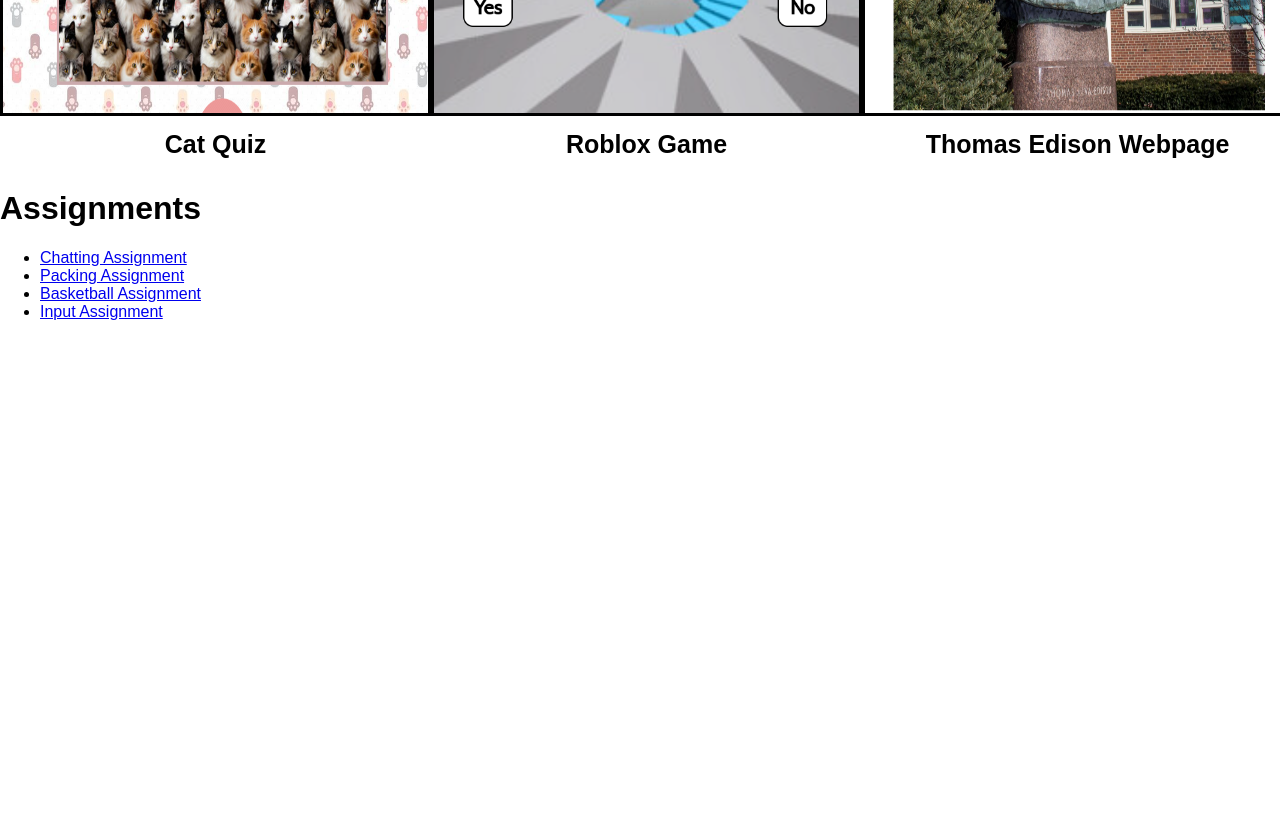
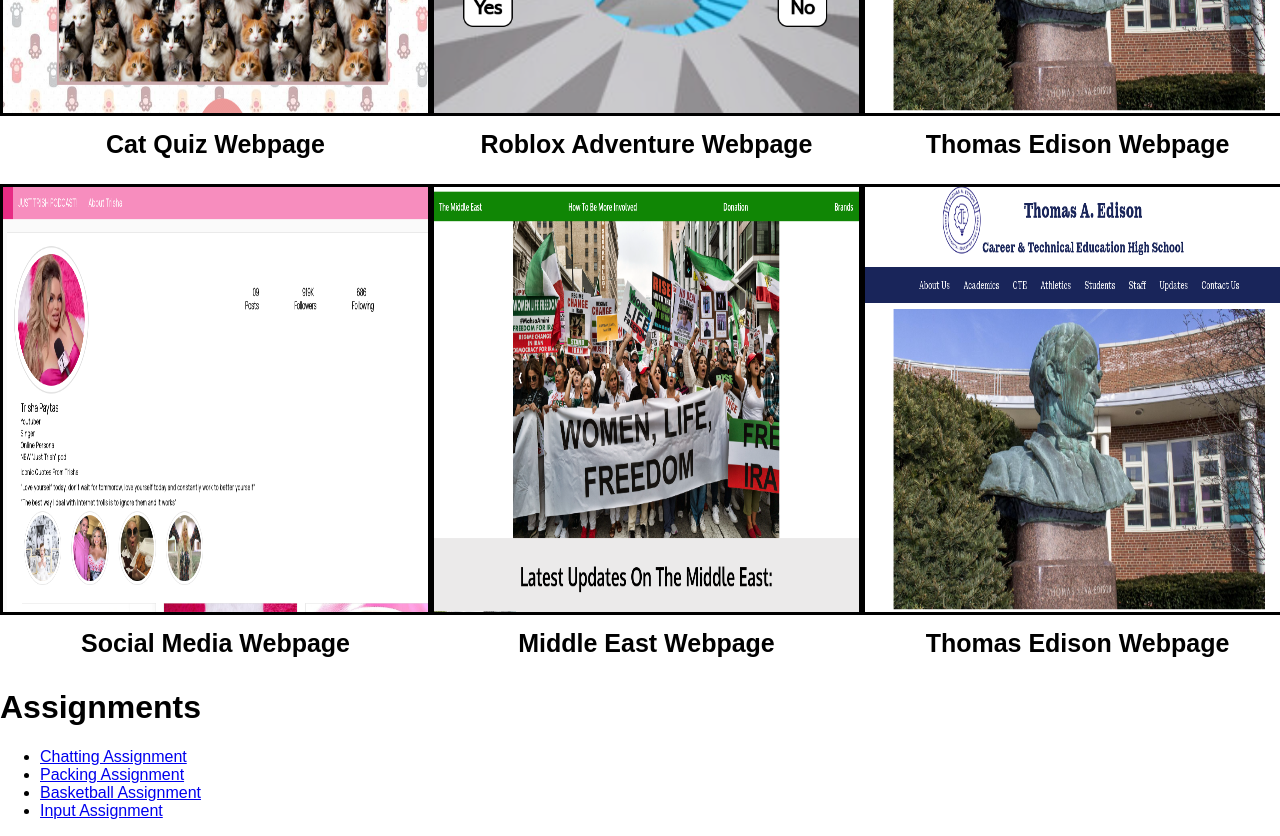
Before and after one commit to kevincaz0/Main, a plain HTML site: page senior.html in a window 1280 px wide. Shown: the part 440-1276 px from the top of the page. Before the commit the page ends 800 px from the top, so only its background shows below. Drawn offline with Linux system fonts and the light colour scheme.

Commit message:
added Trish page and palestine page

```diff
--- a/senior.html
+++ b/senior.html
@@ -9,11 +9,26 @@
   <div class="mid1">
     <div class="candy">
      <a href="https://kevincaz0.github.io/KevinCat-Quiz/"><img src="cat.png" class="imgs" > </a>
-      <h3 class="tit">Cat Quiz</h3>
+      <h3 class="tit">Cat Quiz Webpage</h3>
     </div>
     <div class="candy">
     <a href="https://kevincaz0.github.io/Kevin-s-Roblox-Game/"><img src="man.png" class="imgs" > </a>
-      <h3 class="tit">Roblox Game</h3>
+      <h3 class="tit">Roblox Adventure Webpage</h3>
+    </div>
+    <div class="candy">
+     <a href="https://kevincaz0.github.io/edsion-web.github.io/"><img src="edisonweb.png" class="imgs" >
+     </a>
+      <h3 class="tit">Thomas Edison Webpage</h3>
+    </div>
+  </div>
+  <div class="mid1">
+    <div class="candy">
+     <a href="https://kevincaz0.github.io/KevinCat-Quiz/"><img src="socialt.png" class="imgs" > </a>
+      <h3 class="tit">Social Media Webpage</h3>
+    </div>
+    <div class="candy">
+    <a href="https://kevincaz0.github.io/palestine/"><img src="middleeast.png" class="imgs" > </a>
+      <h3 class="tit">Middle East Webpage</h3>
     </div>
     <div class="candy">
      <a href="https://kevincaz0.github.io/edsion-web.github.io/"><img src="edisonweb.png" class="imgs" >
```
Also changed, not shown: middleeast.png (added), socialt.png (added).
